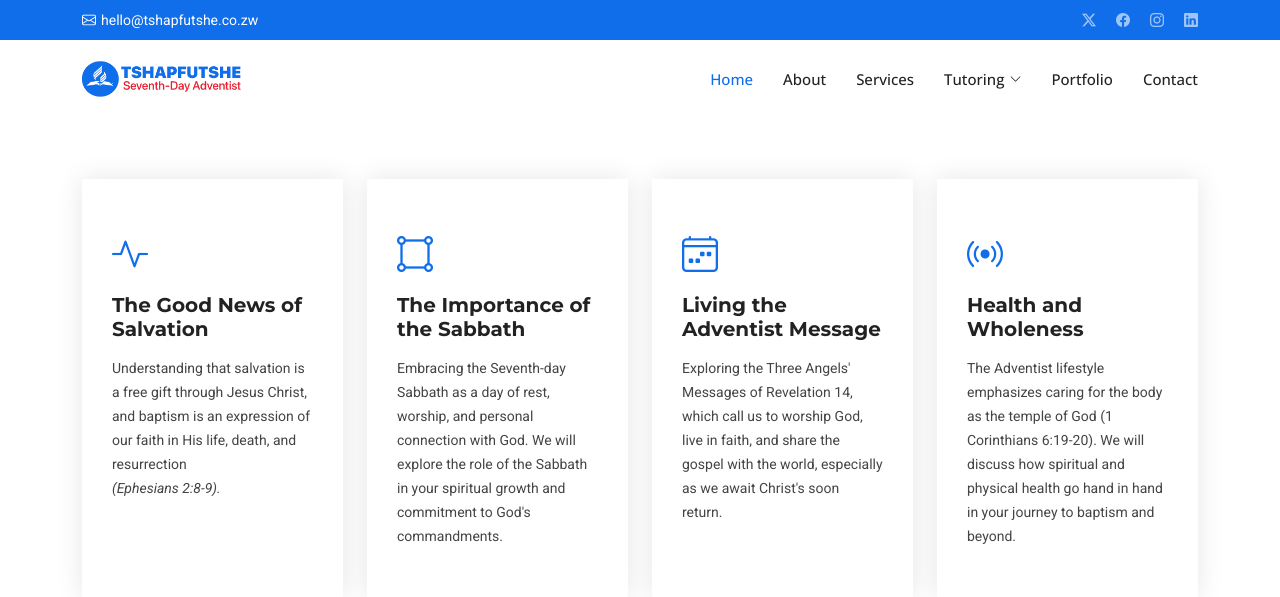
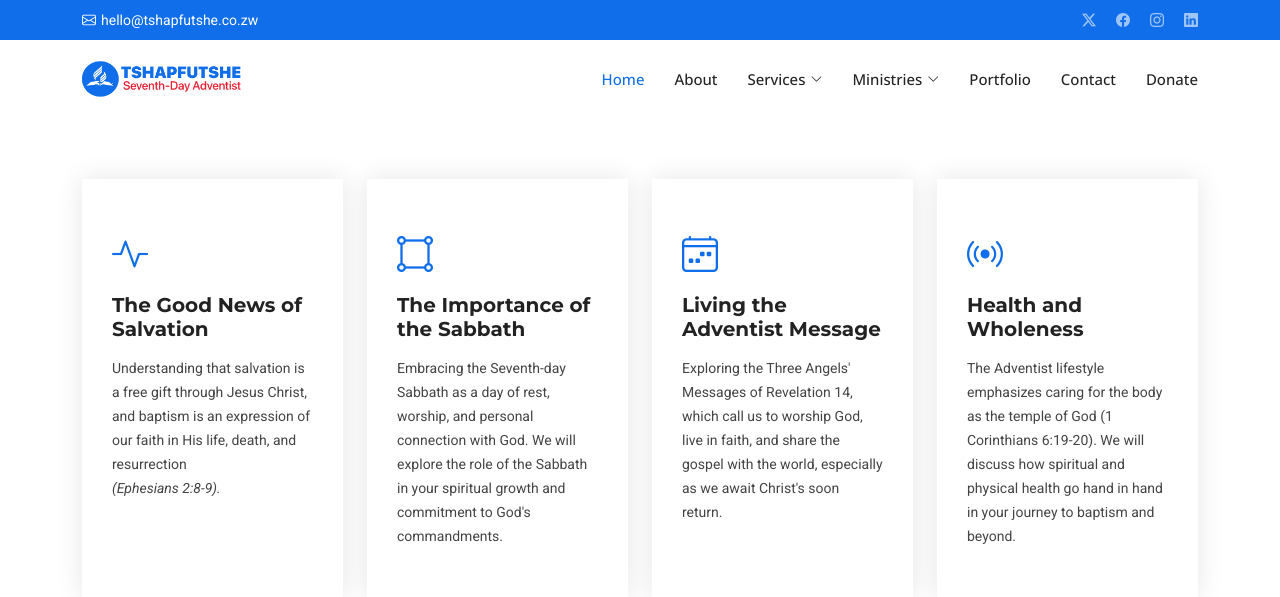
Before and after one commit to Carrington-dev/tshapfutshe, a Django app: page /en/about/ in a window 1280 px wide. Shown: the top 597 px of the page. Run offline with Django 5.2, Linux system fonts and the light colour scheme; some libraries are stand-ins or nearby versions.

Commit message:
Added Church Structure

```diff
--- a/security/context_processor.py
+++ b/security/context_processor.py
@@ -13,7 +13,8 @@ def show_data(request):
         "phone": '+27 (0) 67 735 2242',
         "title": 'Muṱa wa Lutendo wa Tshafutshe',
         "slogan": 'Muṱa wa Lutendo wa Tshafutshe',
-        "description": 'Top Tutors is a leading tutoring company in South Africa, providing personalized tutoring services to students of all ages. Our experienced tutors are dedicated to helping students achieve their academic goals and reach their full potential.',
+        "description": 'Muṱa wa Lutendo wa Tshafutshe',
+        "keywords": 'Muṱa wa Lutendo wa Tshafutshe',
         "email": 'hello@tshapfutshe.co.zw',
         "shop_email": 'uniforms@tshapfutshe.co.zw',
         "address": "410 Francis Baard Street</p><p>Pretoria Central, 0001</p><p>South Africa",
--- a/templates/base.html
+++ b/templates/base.html
@@ -67,18 +67,27 @@
           <ul>
             <li><a href="{% url 'home' %}" class="active">Home</a></li>
             <li><a href="{% url 'about' %}">About</a></li>
-            <li><a href="{% url 'services' %}">Services</a></li>
-            <li class="dropdown"><a href="#"><span>Tutoring</span> <i class="bi bi-chevron-down toggle-dropdown"></i></a>
+
+            <li class="dropdown"><a href="{% url "services" %}"><span>Services</span> <i class="bi bi-chevron-down toggle-dropdown"></i></a>
               <ul>
-                <li><a href="#">High School</a></li>
-                <li><a href="#">Primary School</a></li>
-                <li><a href="#">Tertiary/University</a></li>
+                <li><a href="{% url "services" %}#adv">Adventurers</a></li>
+                <li><a href="{% url "services" %}#pth">Pathfinders</a></li>
+                <li><a href="{% url "services" %}#mg">Master Guides</a></li>
+
+              </ul>
+            </li>
+            <li class="dropdown"><a href="#"><span>Ministries</span> <i class="bi bi-chevron-down toggle-dropdown"></i></a>
+              <ul>
+                <li><a href="#">Adventurers</a></li>
+                <li><a href="#">Pathfinders</a></li>
+                <li><a href="#">Master Guides</a></li>
 
               </ul>
             </li>
             <li><a href="{% url 'portfolio' %}">Portfolio</a></li>
 
             <li><a href="{% url 'contact' %}">Contact</a></li>
+            <li><a href="{% url 'contact' %}">Donate</a></li>
           </ul>
           <i class="mobile-nav-toggle d-xl-none bi bi-list"></i>
         </nav>
```
